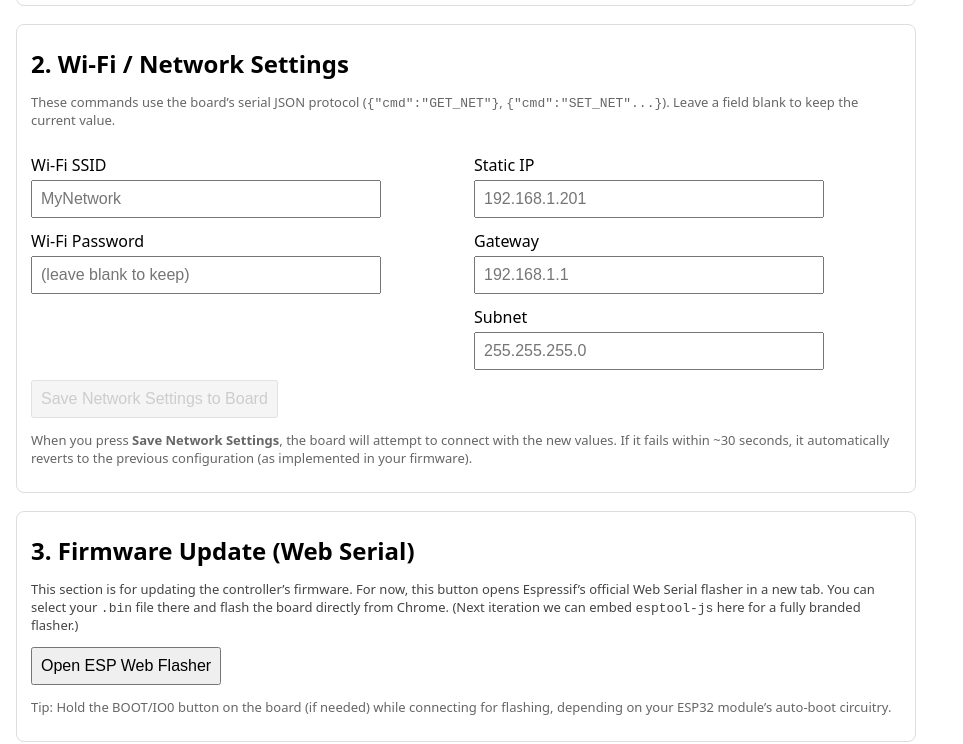
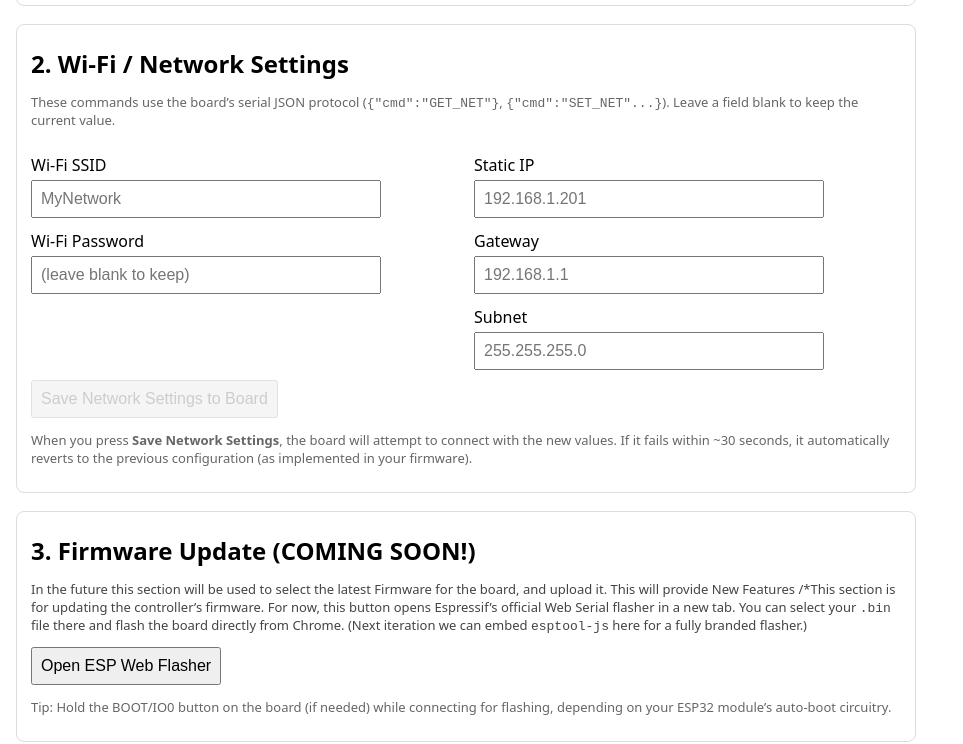
Before and after one commit to CrazyAmazingNathan/cad-pcb-config-tool, a plain HTML site: page index.html in a window 1280 px wide. Shown: the part 233-977 px from the top of the page, without its empty margins (0-963 px from the left). Drawn offline with Linux system fonts and the light colour scheme.

Commit message:
index.html

```diff
--- a/index.html
+++ b/index.html
@@ -174,9 +174,11 @@
   </div>
 
   <div class="section">
-    <h2>3. Firmware Update (Web Serial)</h2>
+    <h2>3. Firmware Update (COMING SOON!)</h2>
     <p class="firmware-note">
-      This section is for updating the controller’s firmware.
+      In the future this section will be used to select the latest Firmware for the board, and upload it. This will provide New Features
+
+      /*This section is for updating the controller’s firmware.
       For now, this button opens Espressif’s official Web Serial flasher in a new tab.
       You can select your <code>.bin</code> file there and flash the board directly from Chrome.
       (Next iteration we can embed <code>esptool-js</code> here for a fully branded flasher.)
@@ -196,6 +198,7 @@
     <h2>Debug Log</h2>
     <div id="log"></div>
   </div>
+  */
 
   <script>
     // --- Globals ---
```
